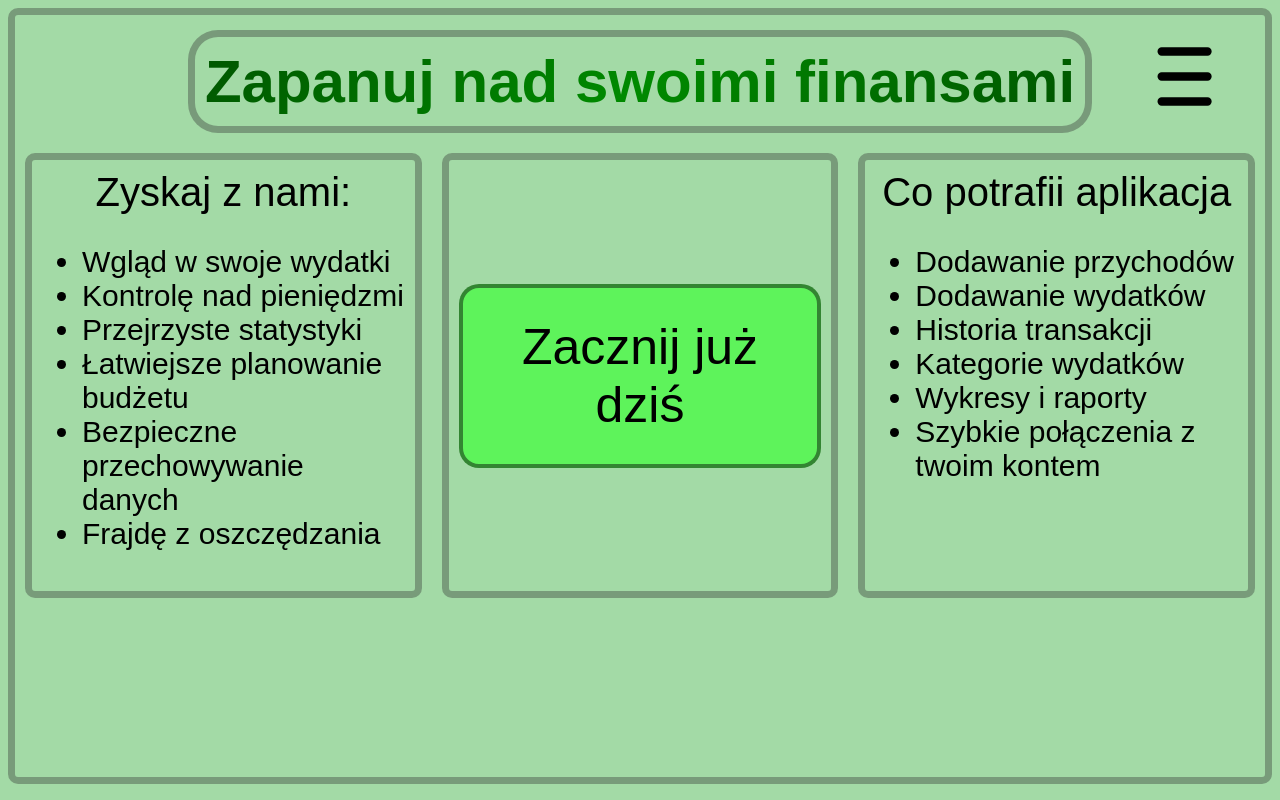
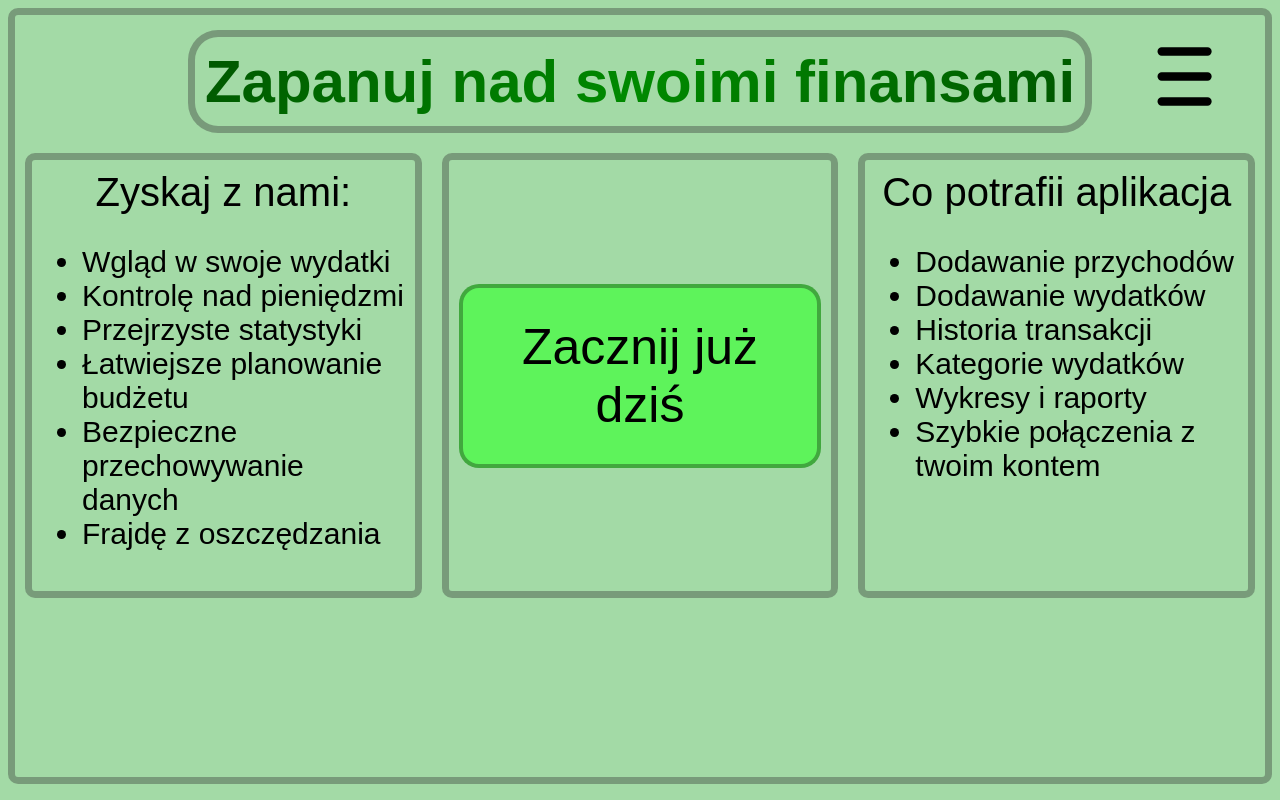
Before and after one commit to tom007373/money-controll, a website: page public/pierwsza_próba_home.html in a window 1280 px wide. Drawn offline with Linux system fonts and the light colour scheme; a web font is replaced by a local one.

Commit message:
scc_update_v2

```diff
--- a/public/styl1.css
+++ b/public/styl1.css
@@ -63,12 +63,13 @@
     }
         .start{
         padding:30px;
-        border:4px solid rgba(0,0,0,.45);
+        border:4px solid rgba(0, 0, 0, 0.308);
         border-radius:20px;
         background:#3cff35a9;
         text-align: center;
         transition: 0.5s;
         font-size: 50px;
+        user-select: none;
     }
     .start:hover{
         scale: 1.05;
@@ -169,6 +170,7 @@
         text-align: center;
         font-family: "Saira Stencil", sans-serif;
         font-optical-sizing: auto;
+
     }
     #log input{
         font-size: 20px;
@@ -232,6 +234,7 @@
     .cpoint:hover{
         cursor: pointer;
     }
+
     @media (max-width:1200px){
 
     .box_row{
```
